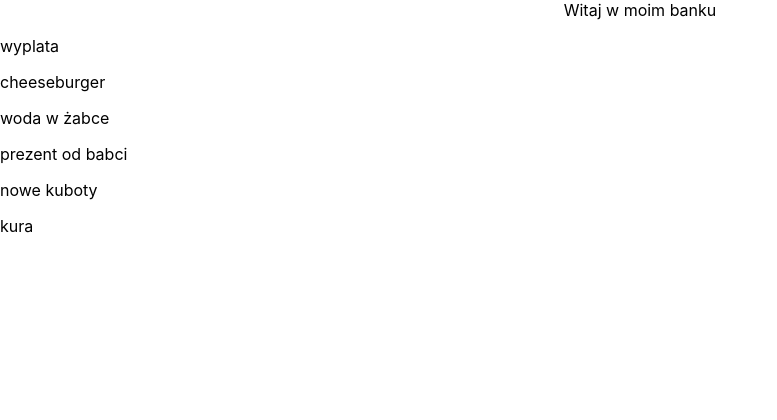
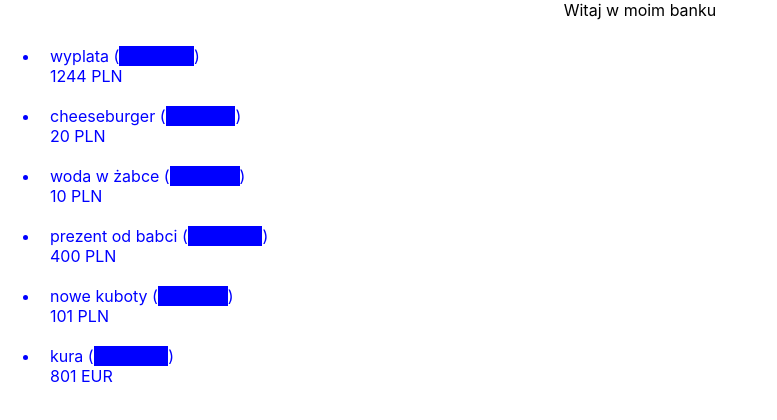
Before and after one commit to matwjablonski/rossmann-react-2, a React (Create React App) app in the folder apps/bank-app-final/: page / in a window 1280 px wide. Shown: the top 420 px of the page, without its empty margins (0-777 px from the left). Built offline with nearby package versions, Linux system fonts and the light colour scheme.

Commit message:
bank app state + props

```diff
--- a/apps/bank-app-final/src/App.tsx
+++ b/apps/bank-app-final/src/App.tsx
@@ -1,12 +1,13 @@
 import React from 'react';
 import Header from './components/Header/Header';
+import Transfers from './components/Transfers/Transfers';
 import { data } from './data';
 
 function App() {
   return (
     <main>
       <Header welcomeMsg="Witaj w moim banku" />
-      {data.transfers.map((transfer) => <p key={transfer.id}>{transfer.name}</p>)}
+      <Transfers transfers={data.transfers}/>
     </main>
   );
 }
--- /dev/null
+++ b/apps/bank-app-final/src/components/Transfer/Transfer.model.ts
@@ -0,0 +1,3 @@
+import { Transfer as TransferType } from '../../data';
+
+export interface TransferProps extends Omit<TransferType, 'id'> {}
--- /dev/null
+++ b/apps/bank-app-final/src/components/Transfer/Transfer.tsx
@@ -0,0 +1,33 @@
+import { FC, useState } from 'react';
+import { prepareTransferValue } from '../../utils/prepareTransferValue';
+import TransferTypeComponent from '../TransferType/TransferType';
+import { TransferProps } from './Transfer.model';
+
+const Transfer: FC<TransferProps> = ({
+  name,
+  value,
+  currency,
+  date,
+  type,
+}) => {
+  const [ isClicked, setIsClicked ] = useState<boolean>(false);
+  const styleObj = {
+    padding: '10px',
+    color: isClicked ? 'red' : 'blue',
+  }
+
+  const handleClick = () => {
+    setIsClicked((prevState) => !prevState);
+  }
+
+  return <li style={styleObj}>
+    <div onClick={handleClick}>
+      {name} (<TransferTypeComponent type={type}/>)
+    </div>
+    <div>
+      {prepareTransferValue(value, currency)}
+    </div>
+  </li>
+}
+
+export default Transfer;
--- /dev/null
+++ b/apps/bank-app-final/src/components/TransferType/TransferType.tsx
@@ -0,0 +1,40 @@
+import React, { ReactNode } from 'react';
+
+interface TransferTypeProps {
+  type: 'income' | 'outcome';
+}
+
+interface TransferTypeState {
+  isClicked: boolean;
+}
+
+class TransferType extends React.Component<TransferTypeProps, TransferTypeState> {
+  constructor(props: TransferTypeProps) {
+    super(props);
+
+    this.state = {
+      isClicked: false,
+    }
+
+    this.handleClick = this.handleClick.bind(this);
+  }
+
+  handleClick() {
+    this.setState((prevState) => ({
+      isClicked: !prevState.isClicked,
+    }))
+  }
+
+  public render(): ReactNode {
+    return <strong
+      style={{
+        background: this.state.isClicked ? 'red' : 'blue',
+      }}
+      onClick={this.handleClick}
+    >
+      {this.props.type === 'income' ? 'Przychód' : 'Wydatek'}
+    </strong>
+  }
+}
+
+export default TransferType;
--- /dev/null
+++ b/apps/bank-app-final/src/components/Transfers/Transfers.tsx
@@ -0,0 +1,16 @@
+import { Transfer as TransferType } from '../../data';
+import TransferComponent from '../Transfer/Transfer';
+
+interface TransfersProps {
+  transfers: TransferType[];
+}
+
+const Transfers = ({ transfers }: TransfersProps) => {
+  return (
+    <ul>
+      {transfers.map(({ id, ...transferData}) => <TransferComponent key={id} {...transferData}/>)}
+    </ul>
+  )
+}
+
+export default Transfers;
--- a/apps/bank-app-final/src/data.ts
+++ b/apps/bank-app-final/src/data.ts
@@ -1,4 +1,18 @@
-export const data = {
+export type Transfer = {
+  id: number;
+  name: string;
+  value: number;
+  currency: 'PLN' | 'USD' | 'EUR';
+  date: string | Date;
+  type: 'income' | 'outcome';
+}
+
+type Data = {
+  transfers: Transfer[];
+  user: any;
+}
+
+export const data: Data = {
   "transfers": [
     {
       "id": 1,
--- /dev/null
+++ b/apps/bank-app-final/src/utils/prepareTransferValue.ts
@@ -0,0 +1,3 @@
+export const prepareTransferValue = (value: number, currency: string) => {
+  return `${value} ${currency.toUpperCase()}`
+}
```
